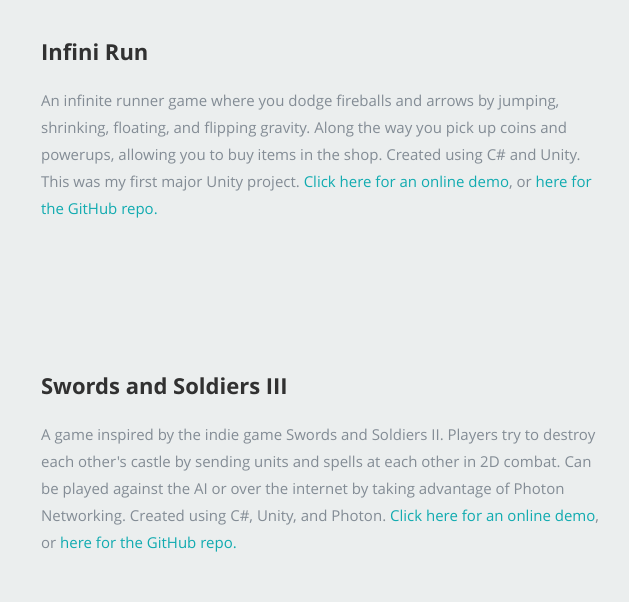
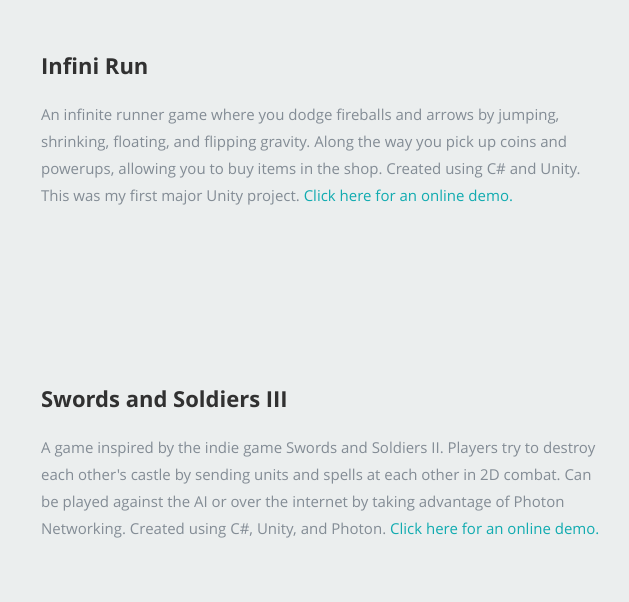
Before and after one commit to BobUnited/bobunited.github.io, a plain HTML site: page index.html in a window 1280 px wide. Shown: the part 2990-3592 px from the top of the page, 487-1116 px from the left. Drawn offline with nearby package versions, Linux system fonts and the light colour scheme.

Commit message:
Update index.html

```diff
--- a/index.html
+++ b/index.html
@@ -277,7 +277,7 @@
                 <p class="mb-0">
                   An infinite runner game where you dodge fireballs and arrows by jumping, shrinking, floating, and
                     flipping gravity. Along the way you pick up coins and powerups, allowing you to buy items in the shop.
-                    Created using C# and Unity. This was my first major Unity project. <a href="https://bobunited.github.io/InfiniRun/" target="_blank">Click here for an online demo</a>, or <a href="https://github.com/BobUnited/InfiniRun" target="_blank">here for the GitHub repo.</a>
+                    Created using C# and Unity. This was my first major Unity project. <a href="https://bobunited.github.io/InfiniRun/" target="_blank">Click here for an online demo.</a>
                 </p>
               </div>
             </div>
@@ -291,7 +291,7 @@
                   <!--<span class="tm-title-small">(2017 April to 2018 Dec)</span>-->
                 </h3>
                 <p class="mb-0">
-                  A game inspired by the indie game Swords and Soldiers II. Players try to destroy each other's castle by sending units and spells at each other in 2D combat. Can be played against the AI or over the internet by taking advantage of Photon Networking. Created using C#, Unity, and Photon. <a href="https://bobunited.github.io/SwordsAndSoldiersIII/" target="_blank">Click here for an online demo</a>, or <a href="https://github.com/BobUnited/SwordsAndSoldiersIII" target="_blank">here for the GitHub repo.</a>
+                  A game inspired by the indie game Swords and Soldiers II. Players try to destroy each other's castle by sending units and spells at each other in 2D combat. Can be played against the AI or over the internet by taking advantage of Photon Networking. Created using C#, Unity, and Photon. <a href="https://bobunited.github.io/SwordsAndSoldiersIII/" target="_blank">Click here for an online demo.</a>
                 </p>
               </div>
             </div>
```
